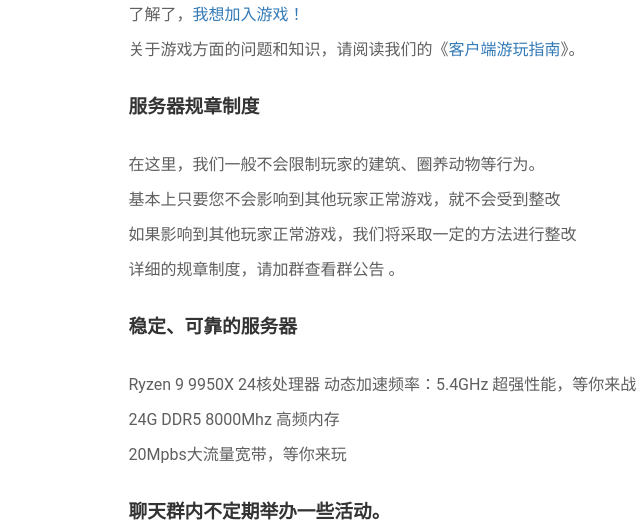
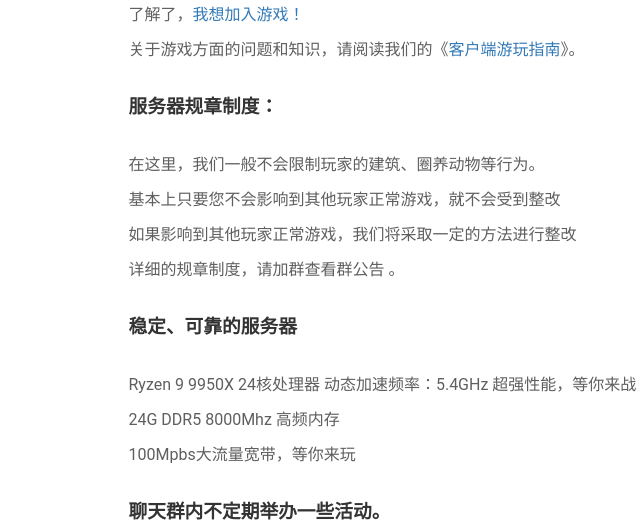
Before and after one commit to EypeZeo/magicland.github.io, a plain HTML site: page index.html in a window 1280 px wide. Shown: the part 1451-1973 px from the top of the page, 19-659 px from the left. Drawn offline with Linux system fonts and the light colour scheme; a script that the page names is missing.

Commit message:
Add files via upload

```diff
--- a/index.html
+++ b/index.html
@@ -73,7 +73,7 @@
 						<p>非常简单，您只需要阅读<a href="https://docs.qq.com/aio/DVVF4dGZwckZiTXBL" target="_blank">客户端游玩指南</a>然后下载客户端即可游玩</p>
 						<p>了解了，<a href="https://pan.seeoss.com/f/e8zYHE/ML11.exe" target="_blank">我想加入游戏！</a></p>
 						<p>关于游戏方面的问题和知识，请阅读我们的《<a href="https://docs.qq.com/aio/DVVF4dGZwckZiTXBL" target="_blank">客户端游玩指南</a>》。</p>
-						<h3>服务器规章制度</h3>
+						<h3>服务器规章制度：</h3>
 						<p>在这里，我们一般不会限制玩家的建筑、圈养动物等行为。</p>
 						<p>基本上只要您不会影响到其他玩家正常游戏，就不会受到整改</p>
 						<p>如果影响到其他玩家正常游戏，我们将采取一定的方法进行整改</p>
@@ -81,7 +81,7 @@
 						<h3>稳定、可靠的服务器</h3>
 						<p>Ryzen 9 9950X 24核处理器 动态加速频率：5.4GHz 超强性能，等你来战</p>
 						<p>24G DDR5 8000Mhz 高频内存</p>
-						<p>20Mpbs大流量宽带，等你来玩</p>
+						<p>100Mpbs大流量宽带，等你来玩</p>
 						<h3>聊天群内不定期举办一些活动。</h3>
 						<p>比如情人节呀、万圣节、圣诞节、等</p>
 					</div>
@@ -89,7 +89,7 @@
 			</div>
 			<div id="footer">
 				<p id="counter"></p>
-				<p><a href="https://space.bilibili.com/186480570" target="_blank">© 2021- 2025 MAGICLAND | 由Toby编写</a></p>
+				<p><a href="https://space.bilibili.com/186480570" target="_blank">© 2021 - 2025 MAGICLAND | 由Toby编写</a></p>
 			</div>
 		</div>
 		<script src="static/js/jquery.js"></script>
```
